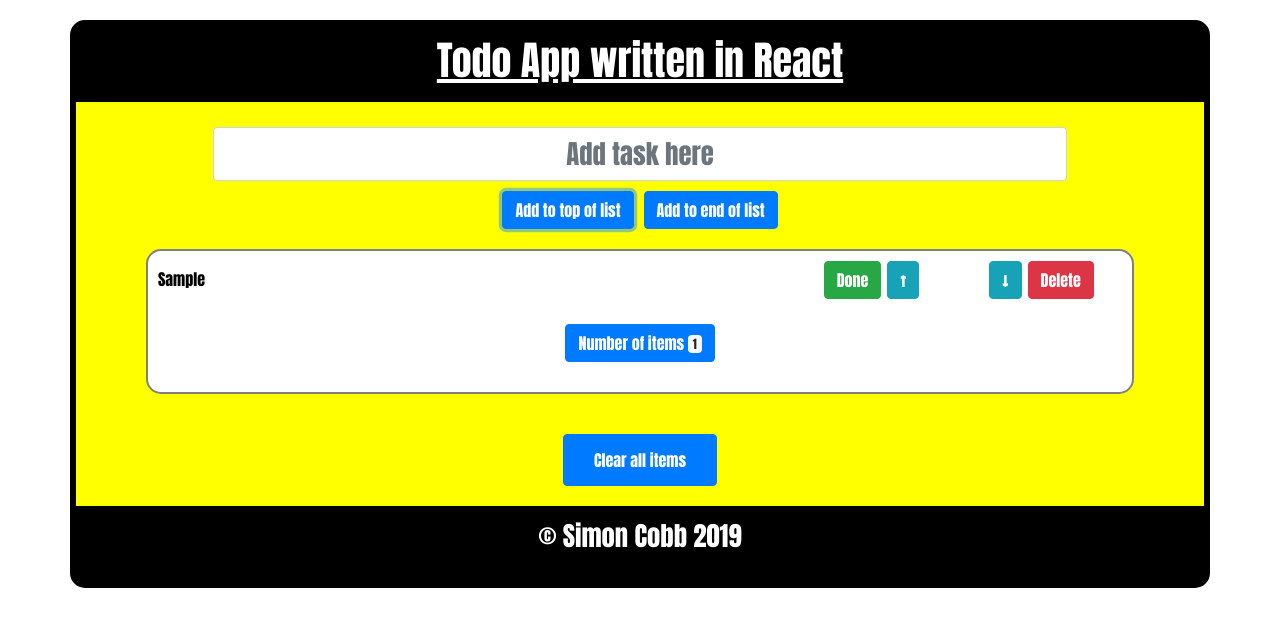
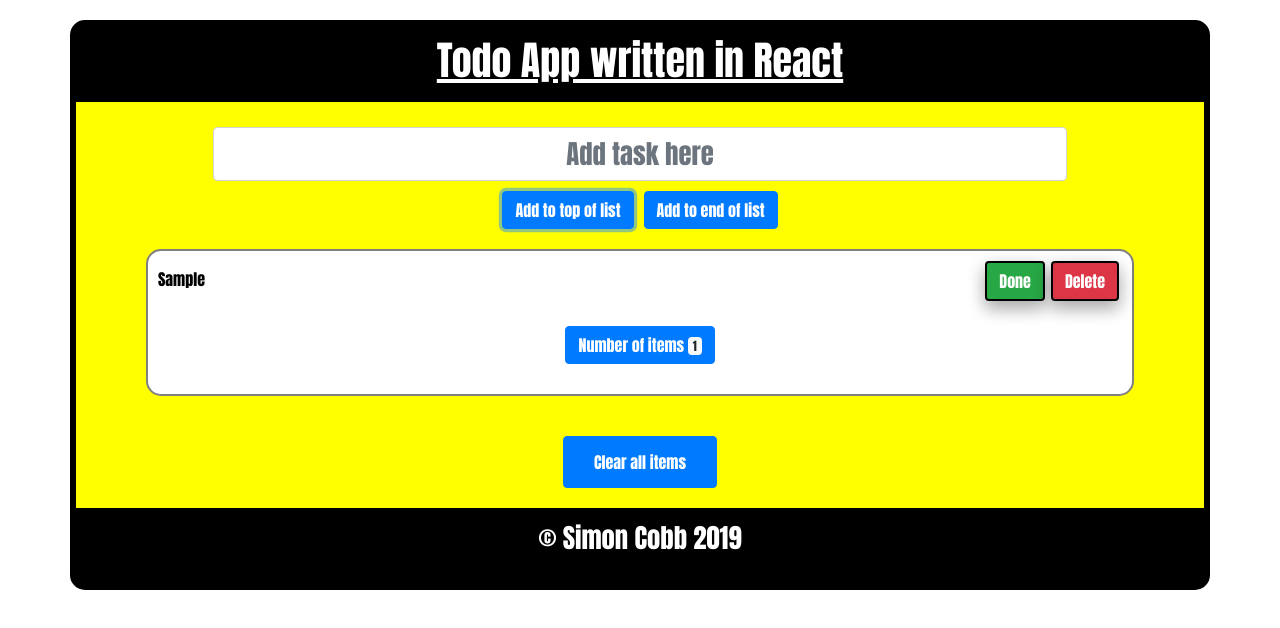
Before and after one commit to simoncobb1966/todo-app-frontend, a React app: page / in a window 1280 px wide. Both pictures are taken after typing "Sample" into the empty fields and a click on the button "Add to top of list". Shown: the top 628 px of the page. Built offline with nearby package versions, Linux system fonts and the light colour scheme.

Commit message:
All working with a few bells and whistles too

```diff
--- a/src/App.css
+++ b/src/App.css
@@ -2,15 +2,19 @@
   text-align: center;
 }
 
+.green {
+  text-decoration: line-through;
+  color: green;
+}
 
 .hiderow {
   display: none;
-  background: green
 }
 
 .viewrow {
   display: block;
 }
+
 .mainList {
   margin-top: 20px;
   margin-bottom: 20px;
@@ -63,6 +67,15 @@
   margin-bottom: 5px;
   margin-right: 3px;
   margin-left: 3px;
+  border: 2px solid black;
+  transition-duration: 0.1s;
+  box-shadow: 0 8px 16px 0 rgba(0, 0, 0, 0.2), 0 6px 20px 0 rgba(0, 0, 0, 0.19);
+}
+
+.buttona:hover {
+  background-color: black;
+  color: white;
+  border: 2px solid white;
 }
 
 #todo2 p {
@@ -112,13 +125,22 @@
 }
 
 .addbutton {
-  margin-left:5px;
-  margin-right:5px;
+  margin-left: 5px;
+  margin-right: 5px;
 }
 
-@media only screen and (max-width:600px) {
+.buttonDiv {
+  display: flex;
+  justify-content: flex-end;
+}
+
+@media only screen and (max-width:767px) {
   .bottom {
     color: red;
     text-decoration: underline red;
   }
+  .buttonDiv {
+    display: flex;
+    justify-content: flex-start;
+  }
 }
--- a/src/App.js
+++ b/src/App.js
@@ -7,6 +7,7 @@
 import Footer from './components/footer'
 import Numberoftasks from './components/Numberoftasks'
 import Clearbutton from './components/clearbutton'
+
 
 class App extends Component {
 
@@ -32,6 +33,9 @@
   }
 
   clearList = () => {
+    this.setState({
+      qtyOfTasks: 0
+    })
     let currentTasks = []
     this.redisplayTasks(currentTasks)
   }
@@ -75,6 +79,7 @@
   addDeleted = (i) => {
     let currentTasks = this.state.tasks
     currentTasks[i].status = "DELETED"
+    this.qtyOfTasks()
     this.redisplayTasks(currentTasks)
   }
 
@@ -92,6 +97,7 @@
         status: "ACTIVE"
       })
     }
+    this.qtyOfTasks()
     this.redisplayTasks(currentTasks)
   }
 
@@ -100,6 +106,10 @@
     this.state.tasks.forEach(function (item) {
       qtyTasks = qtyTasks + (item.status === "ACTIVE")
     })
+    this.setState({
+      qtyOfTasks: qtyTasks
+    })
+
     return qtyTasks
   }
 
@@ -110,7 +120,8 @@
         <Header />
 
         <Entertodo
-        buttonHandlerFunction={this.buttonHandler} />
+          buttonHandlerFunction={this.buttonHandler}
+          numOfTasks={this.state.qtyOfTasks} />
 
         <div className="mainList">
           {
@@ -120,12 +131,14 @@
                 taskDescription={item.taskText}
                 taskStatus={item.status}
                 buttonHandlerFunction={this.buttonHandler}
+                numOfTasks={this.state.qtyOfTasks}
               />
             })
           }
 
           <Numberoftasks
-          qtyOfTasksFunction={this.qtyOfTasks} />
+            qtyOfTasksFunction={this.qtyOfTasks}
+            numOfTasks={this.state.qtyOfTasks} />
         </div>
 
         <div className="clearButton">
--- a/src/components/Numberoftasks.js
+++ b/src/components/Numberoftasks.js
@@ -5,7 +5,7 @@
         return (
             <div className="col text-center">
                 <div className="btn btn-primary notifications">
-                    Number of items <span class="badge badge-light">{this.props.qtyOfTasksFunction()}</span>
+                    Number of items <span class="badge badge-light">{this.props.numOfTasks}</span>
                 </div>
             </div>
         )
--- a/src/components/actualtodolist.js
+++ b/src/components/actualtodolist.js
@@ -30,25 +30,36 @@
         }
     }
 
+    hideButtons = () => {
+        if (this.props.numOfTasks === 1) {
+            return "hiderow"
+        } else {
+            return "btn btn-info buttona"
+        }
+    }
+
 
     render() {
 
         return (
             <div className={this.hiderow()}>
                 <div className="row ">
-                    <div className="col-sm-12 col-md-8 todoText">
+                    <div className="col-sm-12 col-md-6 col-lg-8 todoText">
                         {
                             <div id={this.props.keyValue} className={this.textCol()} >{this.props.taskDescription}</div>
                         }
                     </div>
 
-                    <div className="col-sm-6 col-md-2">
-                        <button type="button" id="done" onClick={this.doneClicked} class="btn btn-success buttona">Done</button>
-                        <button type="button" onClick={this.arrowClicked} class="btn btn-info buttona" id="upButton">↑</button>
-                    </div>
-                    <div className="col-sm-6 col-md-2">
-                        <button type="button" onClick={this.arrowClicked} class="btn btn-info buttona" id="downButton">↓</button>
-                        <button type="button" id="delete" onClick={this.deletedClicked} class="btn btn-danger buttona" >Delete</button>
+
+
+                    <div className="col-sm-12 col-md-6 col-lg-4 buttonDiv">
+                        <button type="button" id="done" onClick={this.doneClicked} class="btn btn-success buttona" data-toggle="tooltip" data-placement="bottom" title="Marks the task as done">Done</button>
+                        <button type="button" onClick={this.arrowClicked} class="btn btn-info buttona" id="upButton" data-toggle="tooltip" data-placement="top" title="Move the task up the list" className={this.hideButtons()}>↑</button>
+                        <button type="button" onClick={this.arrowClicked} class="btn btn-info buttona" id="downButton" data-toggle="tooltip" data-placement="bottom" title="Move the task down the list" className={this.hideButtons()}>↓</button>
+                        <button type="button" id="delete" onClick={this.deletedClicked} class="btn btn-danger buttona" data-toggle="tooltip" data-placement="bottom" title="Deletes the task" >Delete</button>
+
+
+
                     </div>
                 </div >
             </div>
--- a/src/components/entertodo.js
+++ b/src/components/entertodo.js
@@ -15,12 +15,20 @@
     addTaskClicked = (event) => {
         if (this.state.taskDescription !== "") {
             //turn 1st char to upper case
-            var taskString = this.state.taskDescription.charAt(0).toUpperCase()+this.state.taskDescription.slice(1)
+            var taskString = this.state.taskDescription.charAt(0).toUpperCase() + this.state.taskDescription.slice(1)
             this.props.buttonHandlerFunction(event.target.id, taskString)
-            this.refs.textInput.value="";
+            this.refs.textInput.value = "";
             this.setState({
                 taskDescription: ""
             })
+        }
+    }
+
+    hideButtons = () => {
+        if (this.props.numOfTasks === 0) {
+            return "hiderow"
+        } else {
+            return "btn btn-primary addbutton"
         }
     }
 
@@ -28,12 +36,12 @@
         return (
             <div className="todoinput col text-center">
                 <input type="text" ref="textInput"
-                 placeholder = "Add task here"
+                    placeholder="Add task here"
                     onChange={this.inputBoxChanged}
                     className="form-control todoInput">
                 </input>
                 <button type="submit" onClick={this.addTaskClicked} id="topButton" className="btn btn-primary addbutton">Add to top of list</button>
-                <button type="submit" onClick={this.addTaskClicked} id="endButton" className="btn btn-primary addbutton">Add to end of list</button>
+                <button type="submit" onClick={this.addTaskClicked} id="endButton" className={this.hideButtons()} >Add to end of list</button>
             </div>
         )
     }
```
Lines whose indentation alone changed are shown as unchanged.
